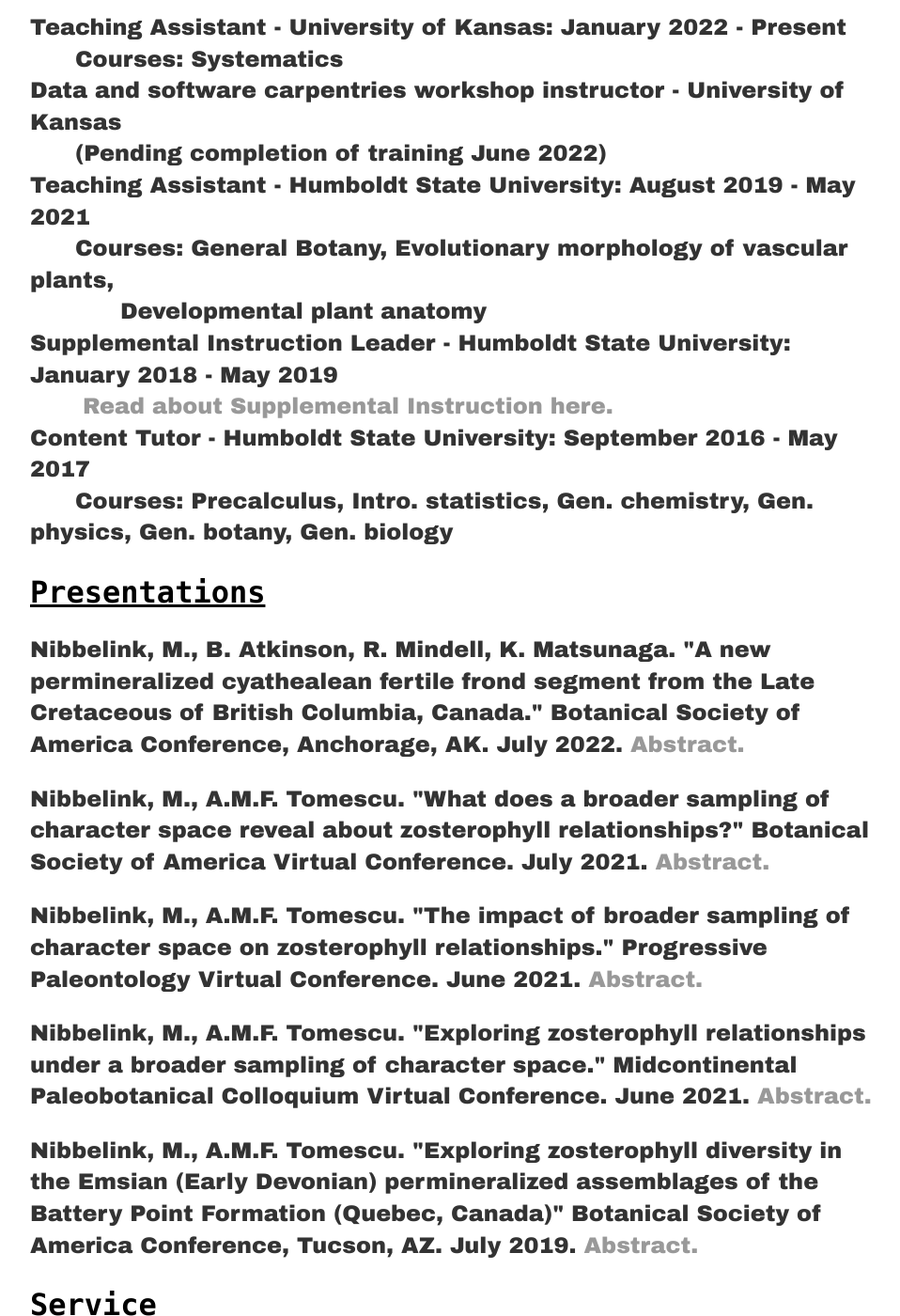
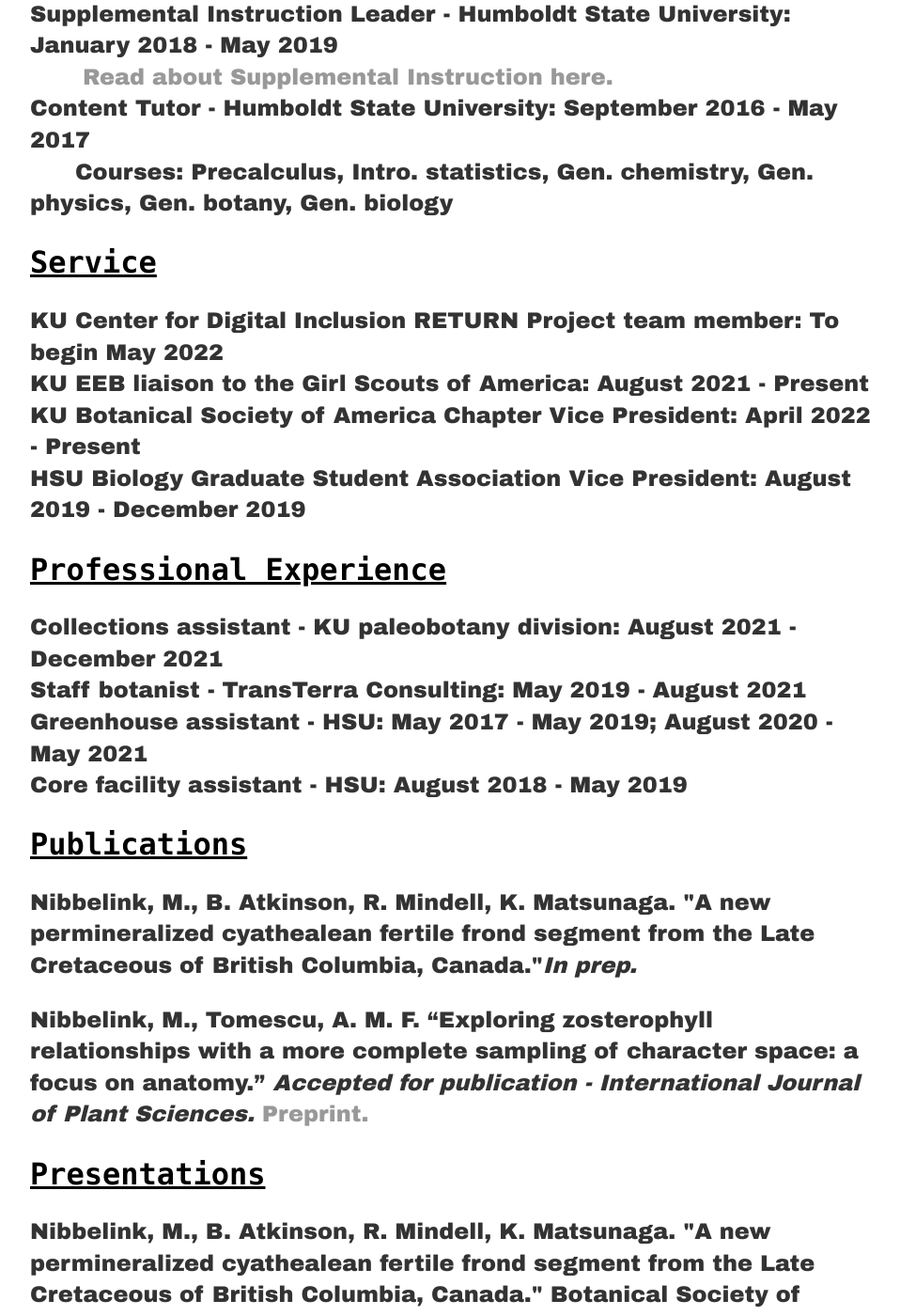
Before and after one commit to megannibbs/megannibbelink.github.io, a Jekyll site: the page built from cv/index.html, in a window 1280 px wide and 1400 px high, scrolled down 1213 px. Shown: the whole window at 94% size, without its empty margins (160-1118 px from the left). Built offline with Jekyll 4.4.1, drawn with Linux system fonts in a browser that asks for light colours; some of the changed text lies outside the part shown.

Commit message:
Update index.html

```diff
--- a/cv/index.html
+++ b/cv/index.html
@@ -46,6 +37,15 @@
 		Staff botanist - TransTerra Consulting: May 2019 - August 2021</br>
 		Greenhouse assistant - HSU: May 2017 - May 2019; August 2020 - May 2021</br>
 		Core facility assistant - HSU: August 2018 - May 2019</br></p>
+	<h2><u>Publications</u></h2>
+	<p><strong>Nibbelink, M.</strong>, B. Atkinson, R. Mindell, K. Matsunaga. "A new permineralized cyathealean fertile frond segment from the Late Cretaceous of British Columbia, Canada."<em>In prep.</em></p>
+	<p><strong>Nibbelink, M.</strong>, Tomescu, A. M. F. “Exploring zosterophyll relationships with a more complete sampling of character space: a focus on anatomy.” <em>Accepted for publication - International Journal of Plant Sciences.</em><a href="https://www.journals.uchicago.edu/doi/10.1086/720384"> Preprint.</a></br></p>
+	<h2><u>Presentations</u></h2>
+	<p><strong>Nibbelink, M.</strong>, B. Atkinson, R. Mindell, K. Matsunaga. "A new permineralized cyathealean fertile frond segment from the Late Cretaceous of British Columbia, Canada." Botanical Society of America Conference, Anchorage, AK. July 2022.<a href="http://2022.botanyconference.org/engine/search/743.html"> Abstract.</a></br>
+	<p><strong>Nibbelink, M.</strong>, A.M.F. Tomescu. "What does a broader sampling of character space reveal about zosterophyll relationships?" Botanical Society of America Virtual Conference. July 2021.<a href="http://2021.botanyconference.org/engine/search/101.html"> Abstract.</a></br>
+	<p><strong>Nibbelink, M.</strong>, A.M.F. Tomescu. "The impact of broader sampling of character space on zosterophyll relationships." Progressive Paleontology Virtual Conference. June 2021.<a href="https://www.palass.org/meetings-events/progressive-palaeontology/2021/progressive-palaeontology-2021-online-registration-and-abstracts"> Abstract.</a></br>
+	<p><strong>Nibbelink, M.</strong>, A.M.F. Tomescu. "Exploring zosterophyll relationships under a broader sampling of character space." Midcontinental Paleobotanical Colloquium Virtual Conference. June 2021.<a href="https://sites.google.com/berkeley.edu/mpc2021/abstracts?authuser=0"> Abstract.</a></br>
+	<p><strong>Nibbelink, M.</strong>, A.M.F. Tomescu. "Exploring zosterophyll diversity in the Emsian (Early Devonian) permineralized assemblages of the Battery Point Formation (Quebec, Canada)" Botanical Society of America Conference, Tucson, AZ. July 2019.<a href="https://2019.botanyconference.org/engine/search/index.php?func=detail&aid=944"> Abstract.</a></br>
 	<h2><u>Professional Affiliations</u></h2>
 	<p>Botanical Society of America</br>
 		&nbsp;&nbsp;&nbsp;&nbsp;&nbsp;&nbsp;Paleobotanical section</br>
```
Also changed, not shown: other parts of cv/index.html (+0 -9 lines).
